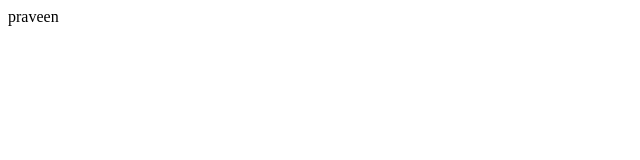
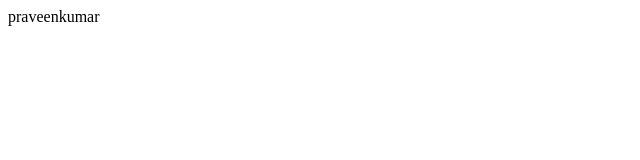
Before and after one commit to PraveenkumarRamar/B40WD, a plain HTML site: page index.html in a window 1280 px wide. Shown: the full height of the page, 0-640 px from the left. Drawn offline with Linux system fonts and the light colour scheme.

Commit message:
edited index.html

```diff
--- a/index.html
+++ b/index.html
@@ -7,6 +7,6 @@
     <title>Document</title>
 </head>
 <body>
-    praveen
+    praveenkumar
 </body>
 </html>
```
